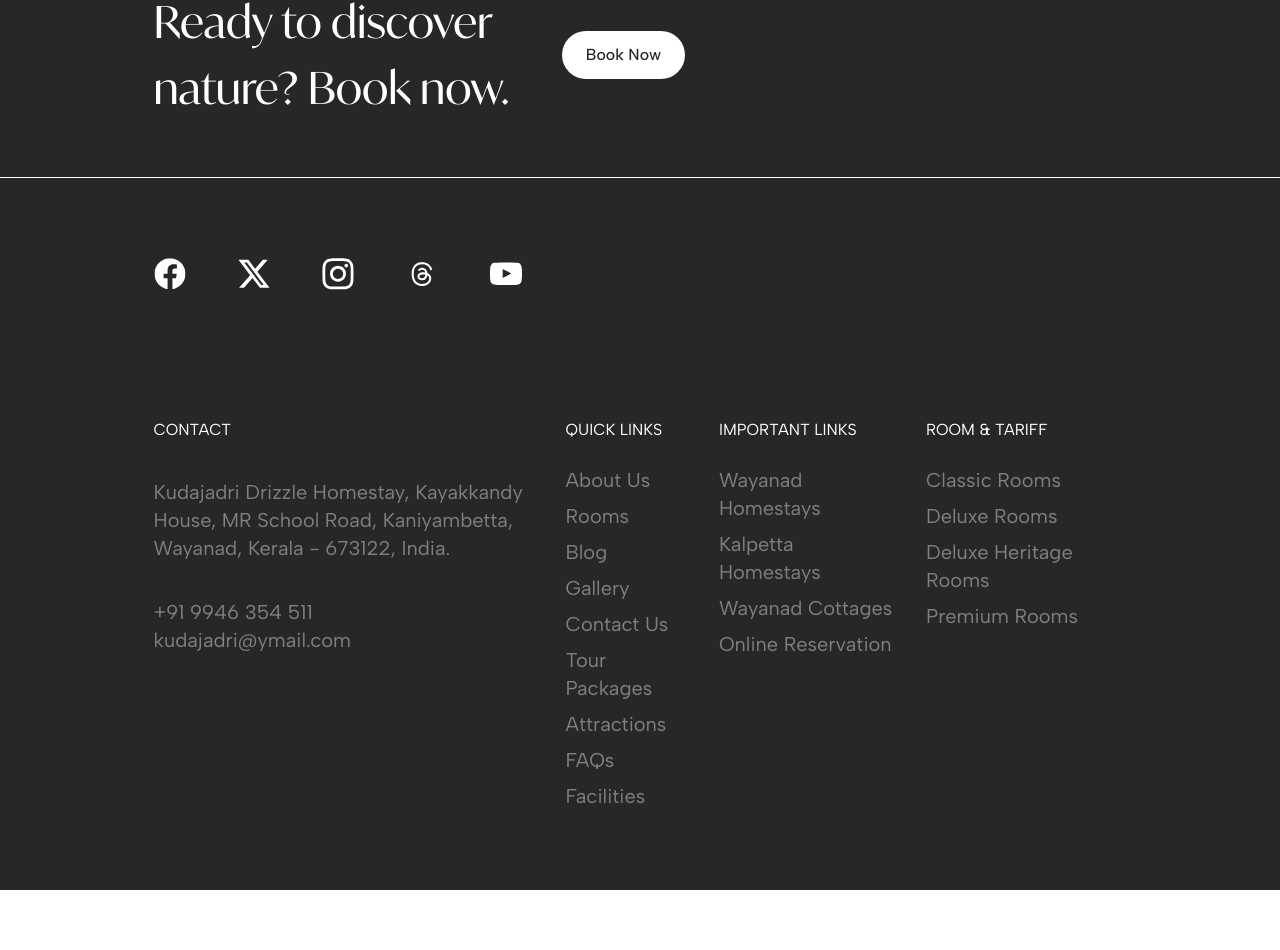
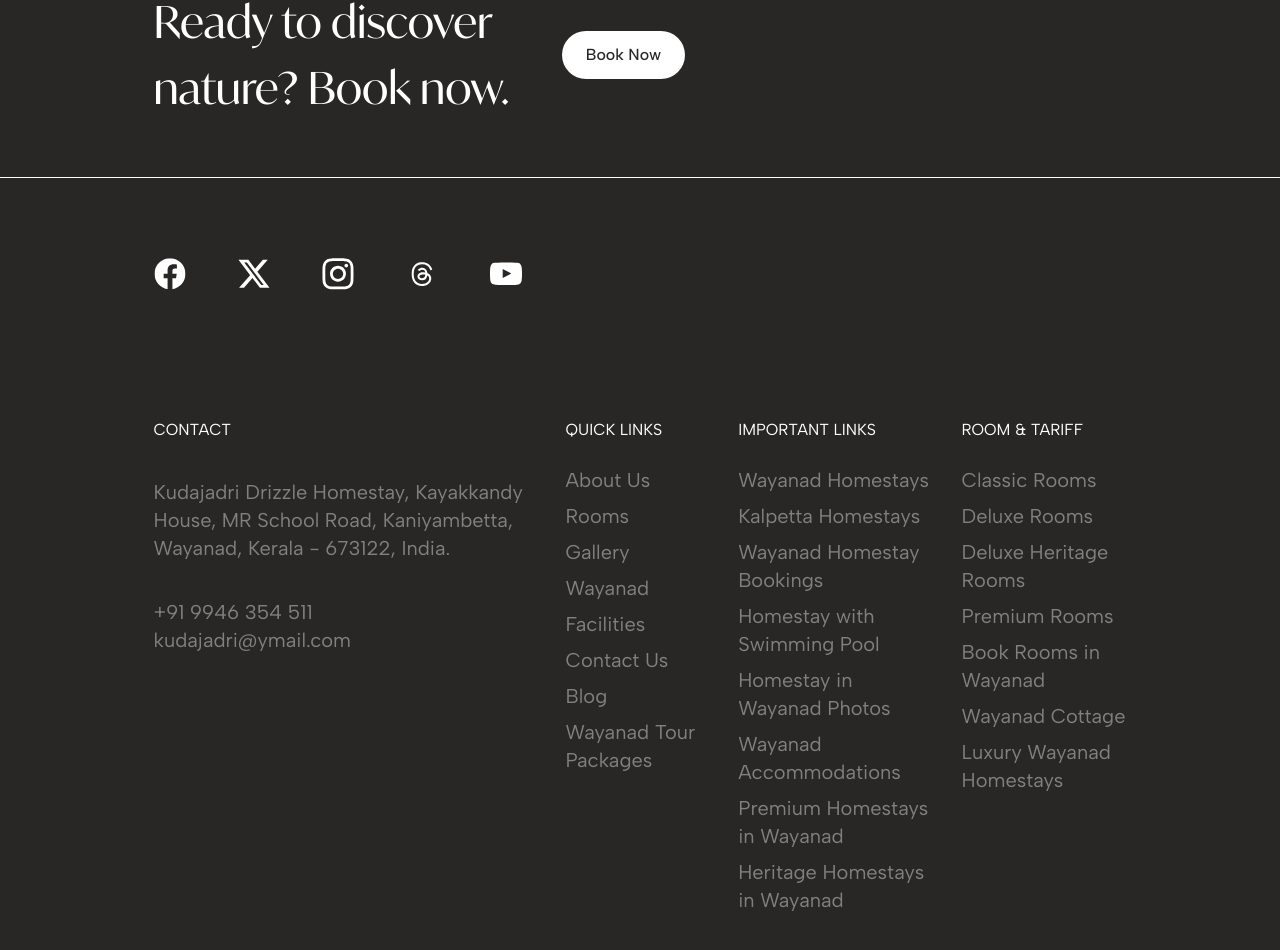
Before and after one commit to kudajadridrizzle/kudajadri.website, a React (Vite) app: page / in a window 1280 px wide. Shown: the part 9522-10472 px from the top of the page. Before the commit the page ends 10412 px from the top, so only its background shows below. Built offline with nearby package versions, Linux system fonts and the light colour scheme; no server answers.

Commit message:
updated: footer links

```diff
--- a/src/components/Home/components/Footer.tsx
+++ b/src/components/Home/components/Footer.tsx
@@ -5,24 +5,34 @@ import twitterLogo from "../../../assets/twitter.svg";
 import threadLogo from "../../../assets/Thread.svg";
 import { Link, useNavigate } from "react-router-dom";
 
-const whatsappNumber = '+91 9946 354 511'
+const whatsappNumber = '+91 9946 354 511';
 const email = 'kudajadri@ymail.com';
 
 const Footer = () => {
   const navigate = useNavigate();
+
   return (
     <div className="bg-primary">
+      {/* Top CTA Section */}
       <div className="sm:px-[12%] large:px-[18%] sm:py-14 mobile:py-7 mobile:px-4 flex flex-col sm:flex-row sm:justify-between border-b border-[#fff] sm:gap-0 mobile:gap-[30px] items-center">
         <span className="block text-[#fff] font-ivy sm:text-[44px] mobile:text-[32px]">
           Ready to discover nature? Book now.
         </span>
         <div className="w-[100%] flex items-start">
-          <button className=" px-6 py-3 bg-[#fff] rounded-full text-primary font-albertSans text-base font-medium capitalize" onClick={() => {navigate("/contact")}}>
+          <button
+            className="px-6 py-3 bg-[#fff] rounded-full text-primary font-albertSans text-base font-medium capitalize"
+            onClick={() => {
+              navigate("/contact");
+            }}
+          >
             Book Now
           </button>
         </div>
       </div>
-      <div className="sm:py-20 flex flex-col  sm:gap-32 sm:px-[12%] large:px-[18%]">
+
+      {/* Footer Content */}
+      <div className="sm:py-20 flex flex-col sm:gap-32 sm:px-[12%] large:px-[18%]">
+        {/* Social Icons */}
         <div className="flex gap-[52px] mobile:hidden sm:flex">
           <img src={faceBookLogo} alt="facebookLogo" className="size-8" />
           <img src={twitterLogo} alt="twitterLogo" className="size-8" />
@@ -30,7 +40,11 @@ const Footer = () => {
           <img src={threadLogo} alt="threadLogo" className="size-8" />
           <img src={youtubeLogo} alt="youtubeLogo" className="size-8" />
         </div>
+
+        {/* Footer Links */}
         <div className="flex flex-col sm:flex-row sm:gap-[30px] justify-between mobile:gap-11 mobile:py-10 mobile:px-4 sm:p-0">
+
+          {/* Contact Section */}
           <div className="flex flex-col sm:gap-9 mobile:gap-6">
             <span className="text-[#fff] font-albertSans text-base uppercase block">
               CONTACT
@@ -47,59 +61,67 @@ const Footer = () => {
             <div>
               <span className="block text-secondary leading-8 sm:text-xl font-albertSans">
                 <a href={`tel:${whatsappNumber}`}>{whatsappNumber}</a>
-
               </span>
               <span className="block text-secondary leading-8 sm:text-xl font-albertSans">
                 <a
                   href={`mailto:${email}`}
                   className="text-secondary text-xl font-albertSans hover:underline"
-                >{email}</a>
+                >
+                  {email}
+                </a>
               </span>
             </div>
           </div>
 
+          {/* Quick Links */}
           <div className="flex flex-col gap-6">
             <span className="text-[#fff] font-albertSans text-base uppercase block">
               Quick Links
             </span>
-            <div className="text-secondary font-albertSans sm:text-xl  flex flex-col gap-2">
-              <Link to='/about'>About Us</Link>
-              <Link to='/rooms'>Rooms</Link>
-              <Link to='/blog'>Blog</Link>
-              <Link to='/gallery'>Gallery</Link>
-              <Link to='/contact'>Contact Us</Link>
-              <Link to='/tour-packages'>Tour Packages</Link>
-              <Link to='/attractions'>Attractions</Link>
-              <Link to='/faq'>FAQs</Link>
-              <Link to='/facilities'>Facilities</Link>
-
+            <div className="text-secondary font-albertSans sm:text-xl flex flex-col gap-2">
+              <Link to="/about">About Us</Link>
+              <Link to="/rooms">Rooms</Link>
+              <Link to="/gallery">Gallery</Link>
+              <Link to="/wayanad">Wayanad</Link>
+              <Link to="/facilities">Facilities</Link>
+              <Link to="/contact">Contact Us</Link>
+              <Link to="/blog">Blog</Link>
+              <Link to="/tour-packages">Wayanad Tour Packages</Link>
             </div>
           </div>
 
+          {/* Important Links */}
           <div className="flex flex-col gap-6">
             <span className="text-[#fff] font-albertSans text-base uppercase block">
               Important Links
             </span>
-            <div className="text-secondary font-albertSans sm:text-xl  flex flex-col gap-2">
-              <Link to='/'>Wayanad Homestays</Link>
-              <Link to='/about'>Kalpetta Homestays</Link>
-              <Link to='/rooms'>Wayanad Cottages</Link>
-              <Link to='/contact'>Online Reservation</Link>
+            <div className="text-secondary font-albertSans sm:text-xl flex flex-col gap-2">
+              <Link to="/">Wayanad Homestays</Link>
+              <Link to="/about">Kalpetta Homestays</Link>
+              <Link to="/contact">Wayanad Homestay Bookings</Link>
+              <Link to="/facilities">Homestay with Swimming Pool</Link>
+              <Link to="/gallery">Homestay in Wayanad Photos</Link>
+              <Link to="/rooms">Wayanad Accommodations</Link>
+              <Link to="/rooms/premium-rooms">Premium Homestays in Wayanad</Link>
+              <Link to="/rooms/deluxe-heritage-rooms">Heritage Homestays in Wayanad</Link>
             </div>
           </div>
 
+          {/* Room & Tariff */}
           <div className="flex flex-col gap-6">
             <span className="text-[#fff] font-albertSans text-base uppercase block">
               Room & Tariff
             </span>
-            <div className="text-secondary font-albertSans sm:text-xl  flex flex-col gap-2">
-              <Link to='/'>Classic Rooms</Link>
-              <Link to='/about'>Deluxe Rooms</Link>
-              <Link to='/gallery'>Deluxe Heritage Rooms</Link>
-              <Link to='/contact'>Premium Rooms</Link>
+            <div className="text-secondary font-albertSans sm:text-xl flex flex-col gap-2">
+              <Link to="/rooms/classic-rooms">Classic Rooms</Link>
+              <Link to="/rooms/deluxe-rooms">Deluxe Rooms</Link>
+              <Link to="/rooms/deluxe-heritage-rooms">Deluxe Heritage Rooms</Link>
+              <Link to="/rooms/premium-rooms">Premium Rooms</Link>
+              <Link to="/contact">Book Rooms in Wayanad</Link>
+              <Link to="/rooms/deluxe-rooms">Wayanad Cottage</Link>
+              <Link to="/rooms/premium-rooms">Luxury Wayanad Homestays</Link>
             </div>
           </div>
-
 
         </div>
       </div>
--- a/src/components/RoomDetails/constants.ts
+++ b/src/components/RoomDetails/constants.ts
@@ -332,7 +332,7 @@ export const premiumRooms = {
     "Washine machine",
     "Dedicated workspace",
   ],
-  pricePerNight: 4000,
+  pricePerNight: 5000,
   priceNote: "Rates are twin share basis.",
   checkIn: "12:00 PM",
   checkOut: "10:00 AM",
```
Lines whose indentation alone changed are shown as unchanged.
